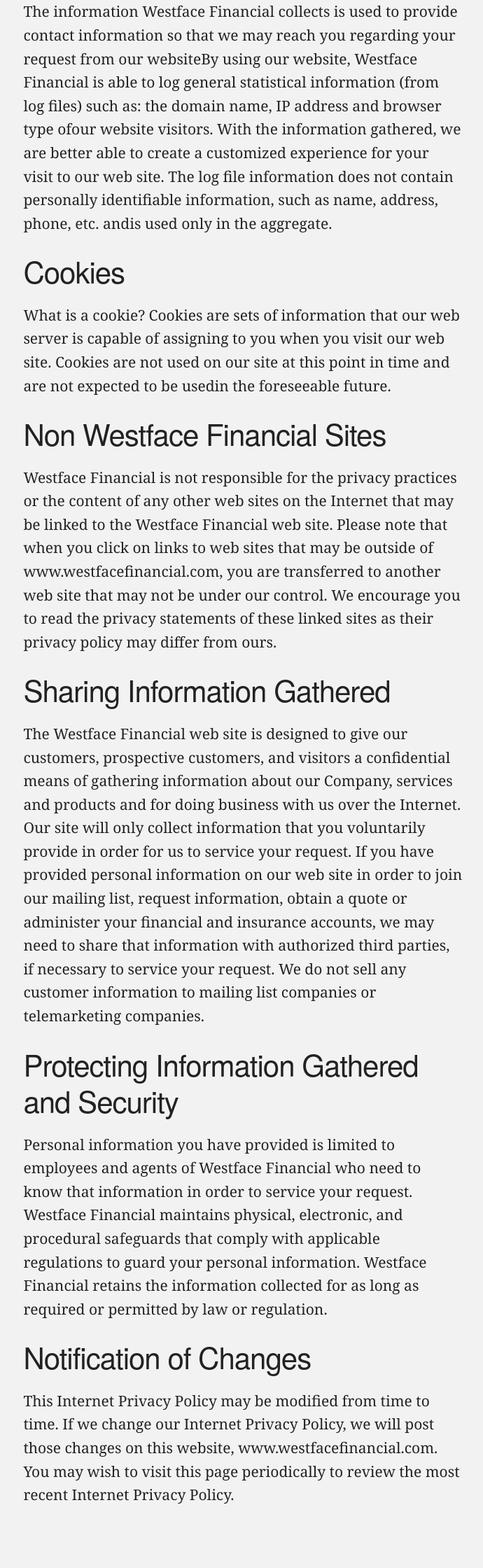
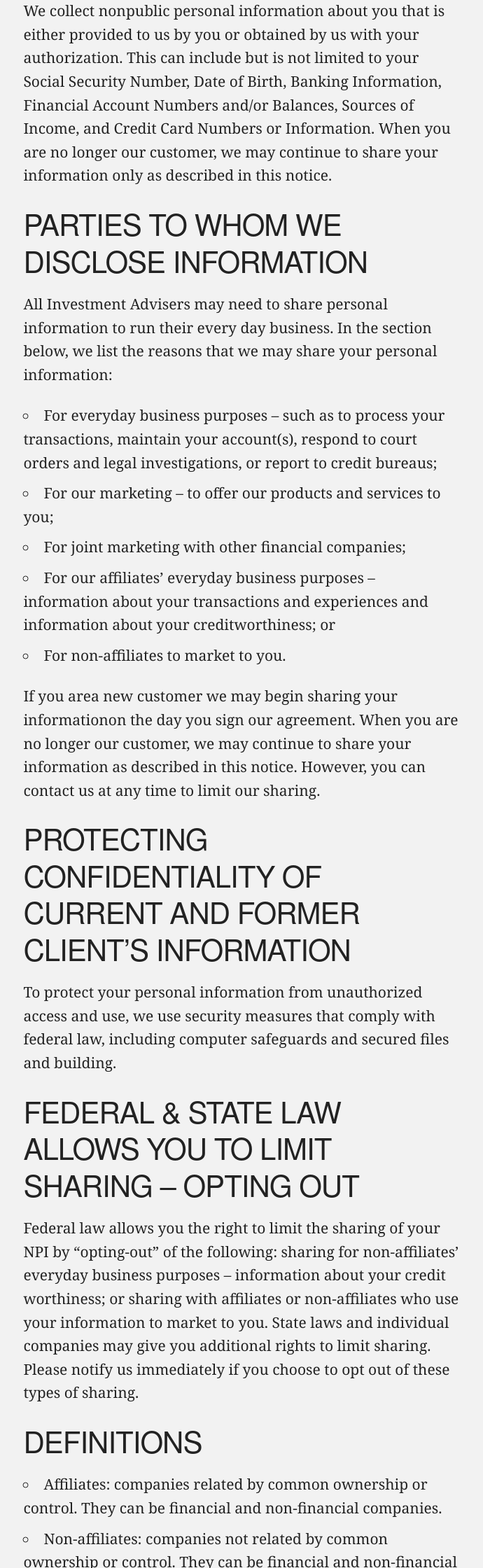
Before and after one commit to wwenholz/wardwenholz.github.io, a plain HTML site: page privacy_policy.html in a window 1280 px wide. Shown: the part 560-2800 px from the top of the page at 70% size, without its empty margins (293-983 px from the left). Before the commit the page ends 2746 px from the top, so only its background shows below. Drawn offline with Linux system fonts and the light colour scheme; a web font is replaced by a local one.

Commit message:
Actual privacy policy and disclaimer

```diff
--- a/privacy_policy.html
+++ b/privacy_policy.html
@@ -45,21 +45,44 @@
 
 <div class="container">
   <div class="offset-by-two eight columns">
-    <h1>PRIVACY STATEMENT</h1>
-    <h2>Internet Privacy Policy</h2>
-    <p>At Westface Financial and Insurance Services we are dedicated to providingprofessional, independent, financial and insurance agency services to our customers. Our commitment to this message is carried through by “securing” your privacy on the web. Please read the following Internet Privacy Policy which explains how we at Westface Financial endeavor to build your trust and security through our web policies. This Internet Privacy Policy applies to your visit to our web site, www.westfacefinancial.com.</p>
-    <h2>Using Information Gathered</h2>
-    <p>The information Westface Financial collects is used to provide contact information so that we may reach you regarding your request from our websiteBy using our website, Westface Financial is able to log general statistical information (from log files) such as: the domain name, IP address and browser type ofour website visitors. With the information gathered, we are better able to create a customized experience for your visit to our web site. The log file information does not contain personally identifiable information, such as name, address, phone, etc. andis used only in the aggregate.</p>
-    <h2>Cookies</h2>
-    <p>What is a cookie? Cookies are sets of information that our web server is capable of assigning to you when you visit our web site. Cookies are not used on our site at this point in time and are not expected to be usedin the foreseeable future.</p>
-    <h2>Non Westface Financial Sites</h2>
-    <p>Westface Financial is not responsible for the privacy practices or the content of any other web sites on the Internet that may be linked to the Westface Financial web site. Please note that when you click on links to web sites that may be outside of www.westfacefinancial.com, you are transferred to another web site that may not be under our control. We encourage you to read the privacy statements of these linked sites as their privacy policy may differ from ours.</p>
-    <h2>Sharing Information Gathered</h2>
-    <p>The Westface Financial web site is designed to give our customers, prospective customers, and visitors a confidential means of gathering information about our Company, services and products and for doing business with us over the Internet. Our site will only collect information that you voluntarily provide in order for us to service your request. If you have provided personal information on our web site in order to join our mailing list, request information, obtain a quote or administer your financial and insurance accounts, we may need to share that information with authorized third parties, if necessary to service your request. We do not sell any customer information to mailing list companies or telemarketing companies.</p>
-    <h2>Protecting Information Gathered and Security</h2>
-    <p>Personal information you have provided is limited to employees and agents of Westface Financial who need to know that information in order to service your request. Westface Financial maintains physical, electronic, and procedural safeguards that comply with applicable regulations to guard your personal information. Westface Financial retains the information collected for as long as required or permitted by law or regulation.</p>
-    <h2>Notification of Changes</h2>
-    <p>This Internet Privacy Policy may be modified from time to time. If we change our Internet Privacy Policy, we will post those changes on this website, www.westfacefinancial.com. You may wish to visit this page periodically to review the most recent Internet Privacy Policy.</p>
+    <h1>PRIVACY POLICY</h1>
+    <p>Investment advisers are required by law to inform their clients of their policies regarding privacy of client information. We are bound by professionals tandards of confidentiality that are even more stringent than those required by law. Federal law gives the customer the right to limit some but not all sharing of personal information. It also requires us to tell you how we collect, share, and protect your personal information.</p>
+
+    <h2>TYPES OF NONPUBLIC PERSONAL INFORMATION (NPI) WE COLLECT</h2>
+    <p>We collect nonpublic personal information about you that is either provided to us by you or obtained by us with your authorization. This can include but is not limited to your Social Security Number, Date of Birth, Banking Information, Financial Account Numbers and/or Balances, Sources of Income, and Credit Card Numbers or Information. When you are no longer our customer, we may continue to share your information only as described in this notice.</p>
+
+    <h2>PARTIES TO WHOM WE DISCLOSE INFORMATION</h2>
+    <p>All Investment Advisers may need to share personal information to run their every day business. In the section below, we list the reasons that we may share your personal information:</p>
+    <ul>
+      <li>For everyday business purposes – such as to process your transactions, maintain your account(s), respond to court orders and legal investigations, or report to credit bureaus;</li>
+      <li>For our marketing – to offer our products and services to you;</li>
+      <li>For joint marketing with other financial companies;</li>
+      <li>For our affiliates’ everyday business purposes – information about your transactions and experiences and information about your creditworthiness; or</li>
+      <li>For non-affiliates to market to you.</li>
+    </ul>
+
+    <p>If you area new customer we may begin sharing your informationon the day you sign our agreement. When you are no longer our customer, we may continue to share your information as described in this notice. However, you can contact us at any time to limit our sharing.</p>
+
+    <h2>PROTECTING CONFIDENTIALITY OF CURRENT AND FORMER CLIENT’S INFORMATION</h2>
+    <p>To protect your personal information from unauthorized access and use, we use security measures that comply with federal law, including computer safeguards and secured files and building.</p>
+
+    <h2>FEDERAL & STATE LAW ALLOWS YOU TO LIMIT SHARING – OPTING OUT</h2>
+    <p>Federal law allows you the right to limit the sharing of your NPI by “opting-out” of the following: sharing for non-affiliates’ everyday business purposes – information about your credit worthiness; or sharing with affiliates or non-affiliates who use your information to market to you. State laws and individual companies may give you additional rights to limit sharing. Please notify us immediately if you choose to opt out of these types of sharing.</p>
+
+    <h2>DEFINITIONS</h2>
+    <ul>
+      <li>Affiliates: companies related by common ownership or control. They can be financial and non-financial companies.</li>
+      <li>Non-affiliates: companies not related by common ownership or control. They can be financial and non-financial companies.</li>
+      <li>Joint marketing: a formal agreement between non-affiliated financial companies that together market financial products or services to you.</li>
+      <li></li>
+    </ul>
+
+    <p>Please call if you have any questions. Your privacy, our professional ethics, and the ability to provide you with quality financial services are very important to us.</p>
+
+    <hr>
+    <div class="disclaimer" style="text-align:right;">
+      <p>Investment advisory services offered through Sapphire Financial Strategies LLC, registered in the State of Montana.The advisory services may not transact business in states where it is not appropriately registered or exempt from registration. Individualized responses to persons that involve either the effecting of transactions in securities or the rendering of personalized investment advice for compensation will not be made without registration or exemption.Sapphire Financial Services Inc. is licensed to offer Life, DI and Annuities in Montana, Illinois and Washington</p>
+    </div>
   </div>
 </div><!-- container -->
 
```
Also changed, not shown: index.html (+1 -1 lines).
